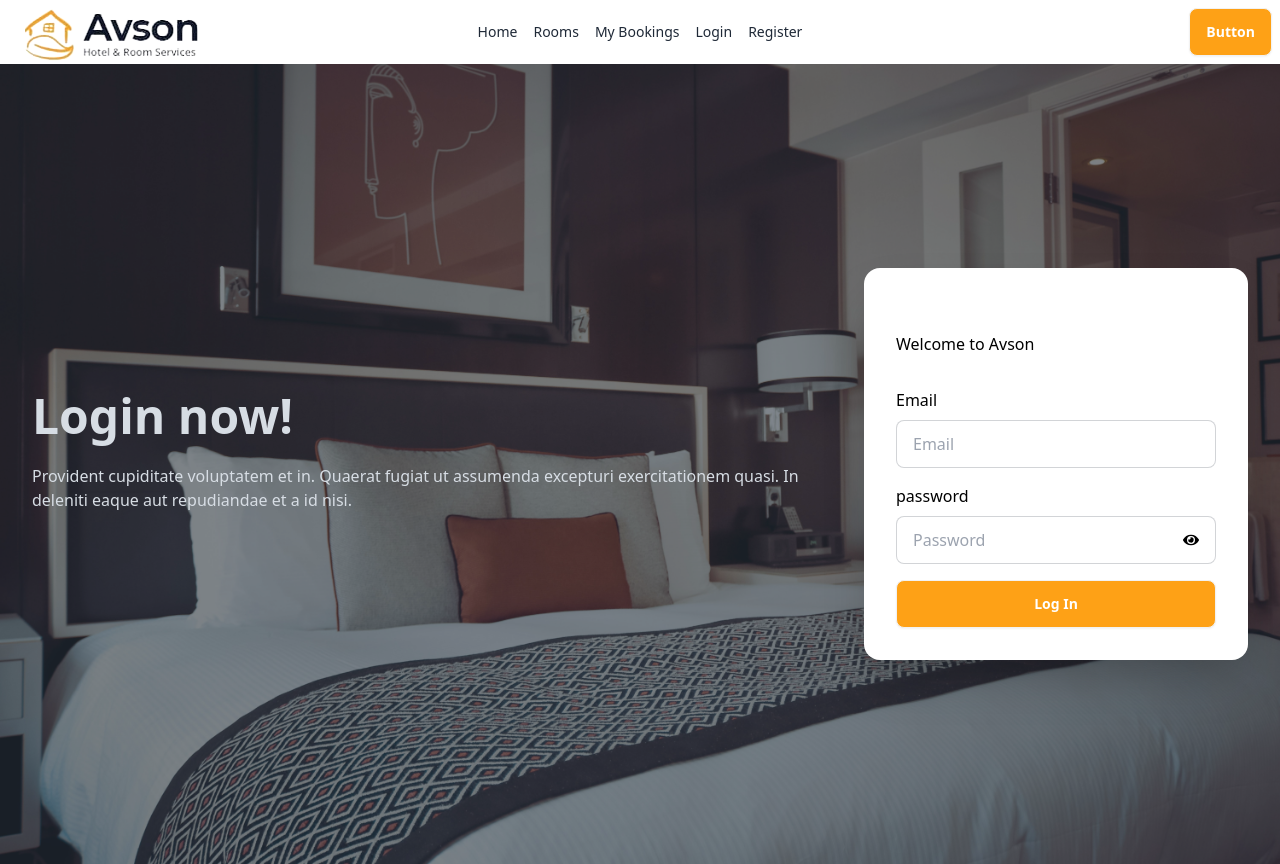
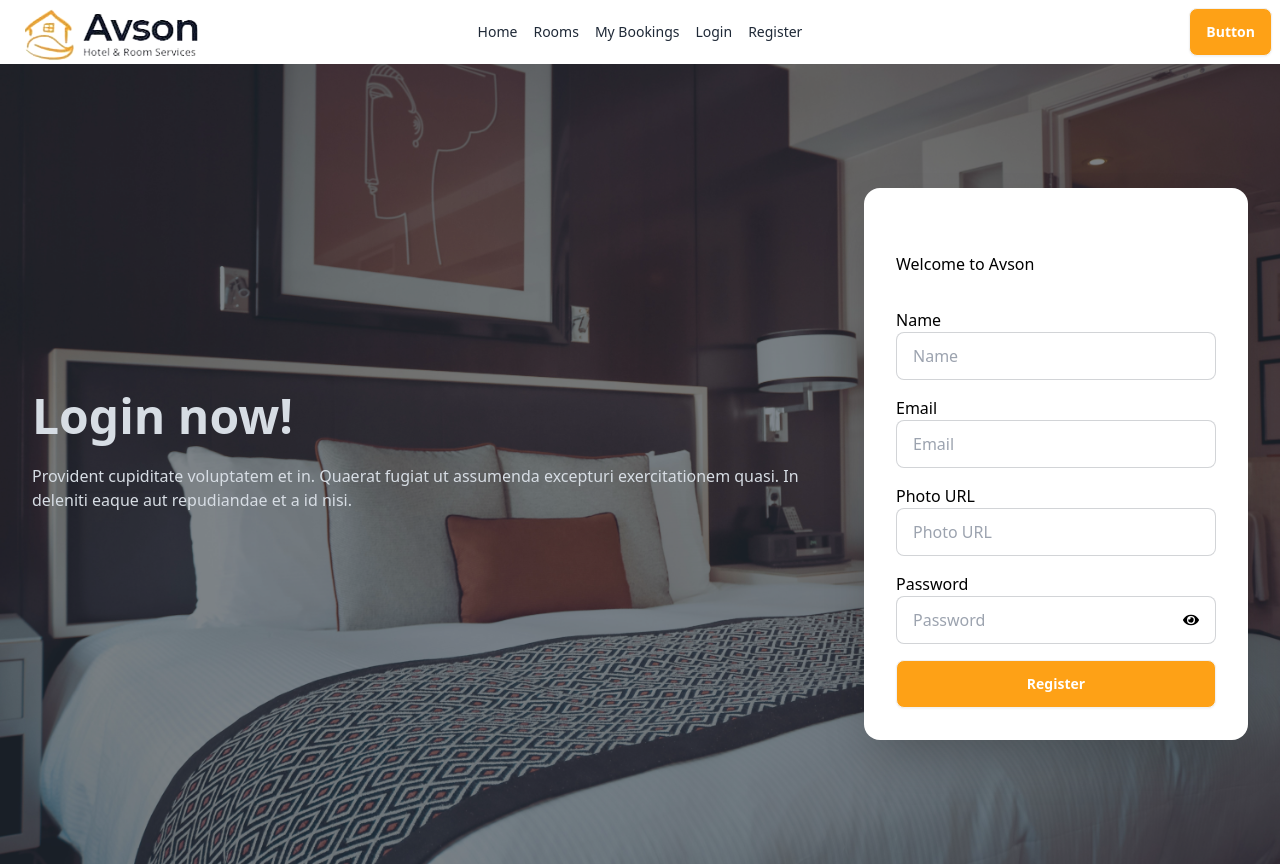
Before and after one commit to Md-Rashedul-Islam-Rajib/Avson-Hotel-Clients, a React (Vite) app: page /register in a window 1280 px wide. Built offline with nearby package versions, Linux system fonts and the light colour scheme.

Commit message:
register page added

```diff
--- a/src/pages/Register.jsx
+++ b/src/pages/Register.jsx
@@ -1,9 +1,11 @@
 import { useState } from "react";
 import { useForm } from "react-hook-form";
 import { FaEye, FaEyeSlash } from "react-icons/fa";
+import { IoImagesOutline } from "react-icons/io5";
 
 const Register = () => {
   const [showPassword, setShowPassword] = useState(false);
+  const [error, setError] = useState("");
 
   // const { logInUser, setUser, googleLogin, githubLogin, user,theme } =
   //   useContext(AuthContext);
@@ -80,47 +82,36 @@ const Register = () => {
             <div className="card shrink-0 w-full max-w-sm shadow-2xl text-black p-8 bg-base-100">
               <h2 className="py-8">Welcome to Avson</h2>
               <form onSubmit={handleSubmit(onSubmit)}>
-                <p className="mb-2">Email</p>
-                <label className="input input-bordered flex items-center gap-2 mb-2 md:mb-4">
-                  <input
-                    type="text"
-                    className="grow"
-                    placeholder="Email"
-                    {...register("email", { required: true })}
-                  />
-                  {errors.email && (
-                    <span className="text-red-600 text-sm">
-                      Email is required
-                    </span>
-                  )}
-                </label>
 
-                <p className="mb-2">password</p>
-                <label className="input input-bordered flex items-center gap-2 mb-2 md:mb-4">
-                  <input
-                    type={showPassword ? "text" : "password"}
-                    className="grow"
-                    placeholder="Password"
-                    {...register("password", { required: true })}
-                  />
-                  <span
-                    onClick={() => {
-                      setShowPassword(!showPassword);
-                    }}
-                  >
-                    {showPassword ? <FaEyeSlash /> : <FaEye />}
-                  </span>
-                  {errors.password && (
-                    <span className="text-red-600 text-sm">
-                      Password is required
-                    </span>
-                  )}
-                </label>
+                <p>Name</p>
+<label className="input input-bordered flex items-center gap-2 mb-2 md:mb-4">
+  <input type="text" className="grow" placeholder="Name" {...register("Name")} />
+</label>
 
-                <button className={`btn text-white bg-[#FEA116] w-full`}>
-                  Log In
-                </button>
-              </form>
+
+
+<p>Email</p>
+<label className="input input-bordered flex items-center gap-2 mb-2 md:mb-4">
+  <input type="text" className="grow" placeholder="Email" {...register('email', { required: true })}/>
+</label>
+  {errors.email && <p className="text-red-600 text-sm">Email is required</p>}
+
+<p>Photo URL</p>
+<label className="input input-bordered flex items-center gap-2 mb-2 md:mb-4">
+  <input type="text" className="grow" placeholder="Photo URL" {...register('PhotoURL')} />
+
+</label>
+
+<p>Password</p>
+<label className="input input-bordered flex items-center gap-2 mb-2 md:mb-4">
+  <input type={showPassword ? 'text' : 'password'} className="grow" placeholder="Password" {...register('password', { required: true })}/>
+  <span onClick={()=> {setShowPassword(!showPassword)}}>{showPassword ? <FaEyeSlash /> : <FaEye />}</span>
+</label>
+  {errors.password && <p className="text-red-600 text-sm">Password is required</p>}
+  {error && <p className="text-red-600 text-sm">{error}</p>}
+
+<button className={`btn text-white bg-[#FEA116] w-full`}>Register</button>
+</form>
             </div>
           </div>
         </div>
```
